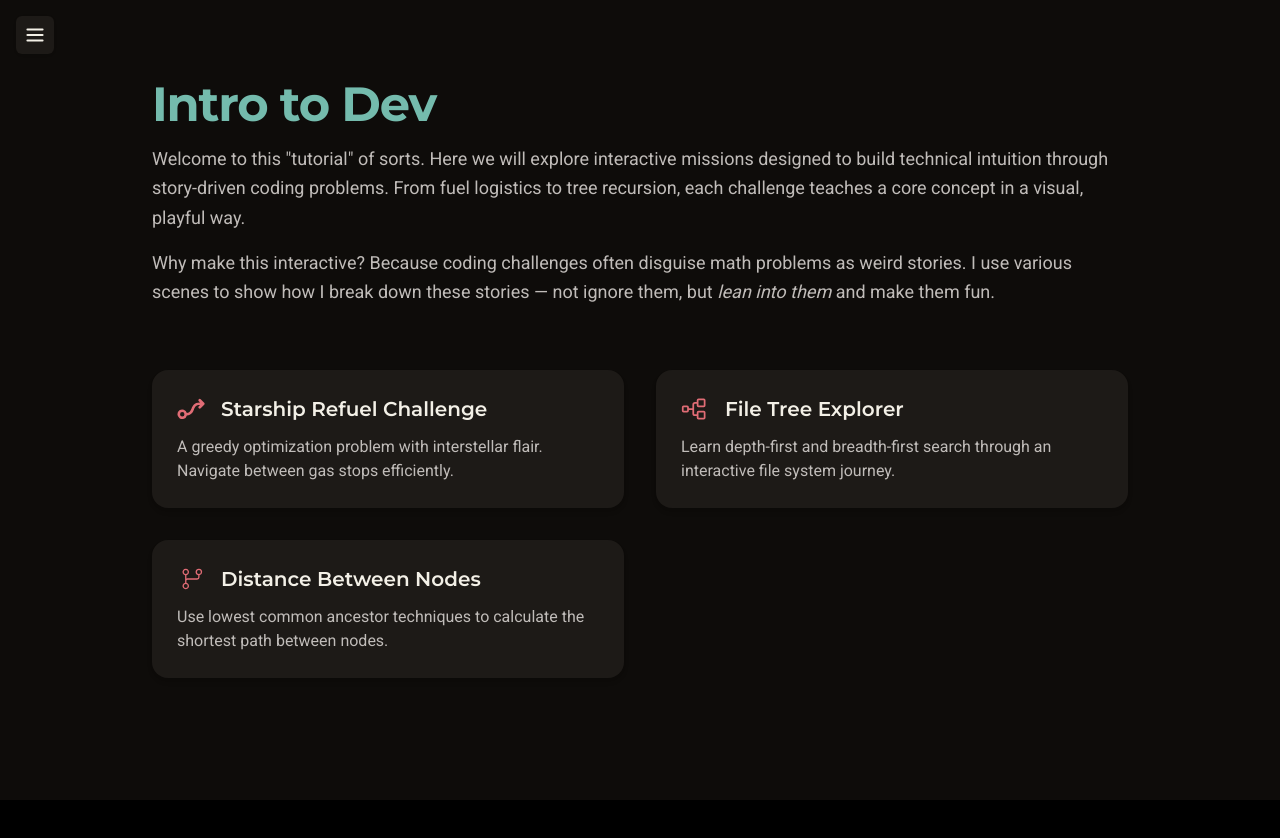
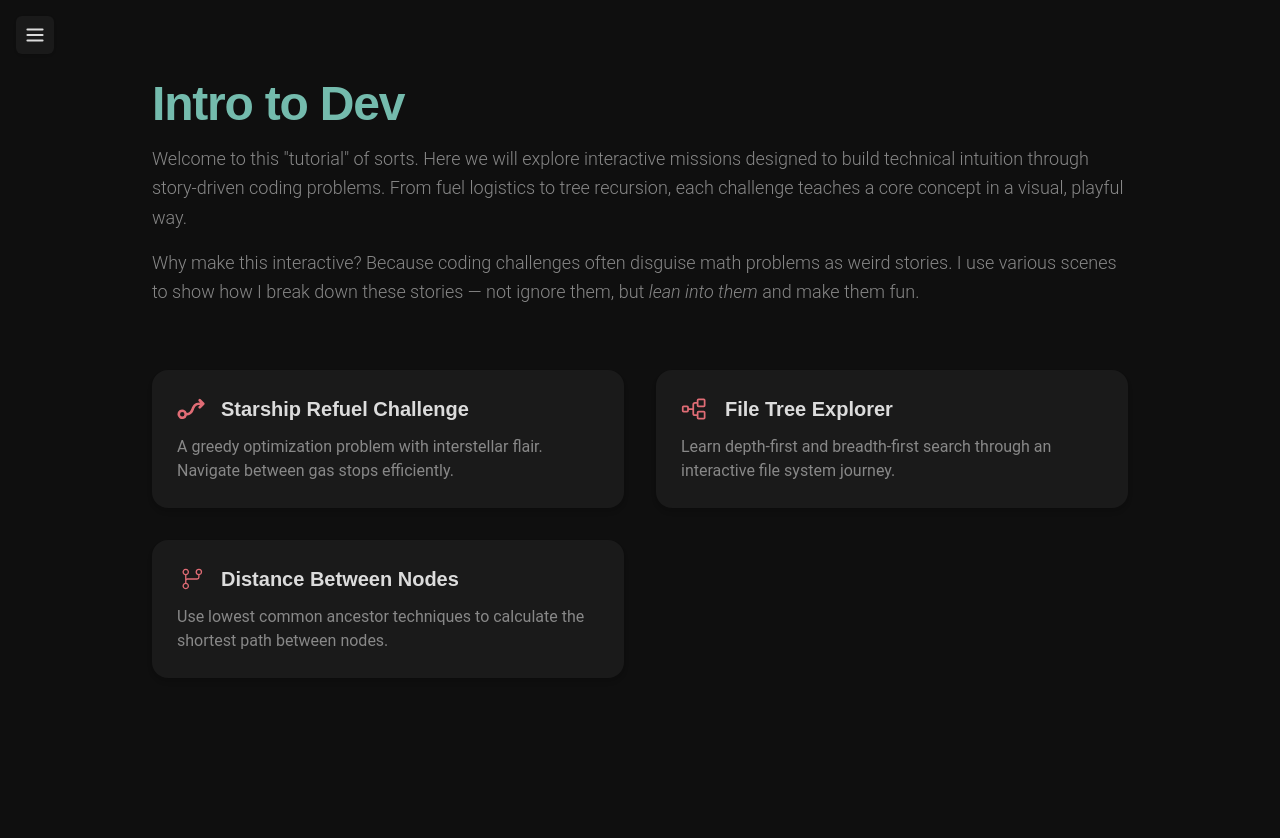
Before and after one commit to aftongauntlett/react-tutorial, a React (Vite) app: page / in a window 1280 px wide. Shown: the top 838 px of the page. Before the commit the page ends 800 px from the top, so only its background shows below. Built offline with nearby package versions, Linux system fonts and the light colour scheme.

Commit message:
Updating styling, installing packages

```diff
--- a/index.html
+++ b/index.html
@@ -4,7 +4,7 @@
     <meta charset="UTF-8" />
     <link rel="icon" href="/favicon.ico" />
     <link
-      href="https://fonts.googleapis.com/css2?family=Montserrat:wght@400;600;700&family=Roboto:wght@400;500&family=Orbitron:wght@400;600;700&display=swap"
+      href="https://fonts.googleapis.com/css2?family=Barlow+Condensed:wght@400;600&family=Oswald:wght@400;600;700&display=swap"
       rel="stylesheet"
     />
     <meta name="viewport" content="width=device-width, initial-scale=1.0" />
--- a/package.json
+++ b/package.json
@@ -3,6 +3,8 @@
   "version": "0.1.0",
   "private": true,
   "dependencies": {
+    "@react-spring/core": "^10.0.1",
+    "@react-spring/three": "^10.0.1",
     "@react-three/drei": "^10.3.0",
     "@react-three/fiber": "^9.1.2",
     "@testing-library/dom": "^10.4.0",
@@ -18,6 +20,7 @@
     "react-dom": "^19.1.0",
     "react-icons": "^5.5.0",
     "react-router-dom": "^7.6.2",
+    "react-syntax-highlighter": "^15.6.1",
     "three": "^0.177.0",
     "typescript": "^4.9.5",
     "web-vitals": "^2.1.4"
@@ -47,6 +50,7 @@
   },
   "devDependencies": {
     "@types/node": "^24.0.3",
+    "@types/react-syntax-highlighter": "^15.5.13",
     "@vitejs/plugin-react": "^4.5.2",
     "autoprefixer": "^10.4.21",
     "postcss": "^8.5.6",
--- a/src/index.css
+++ b/src/index.css
@@ -4,18 +4,19 @@
 
 html,
 body {
-  @apply bg-black text-white h-screen w-screen overflow-hidden;
+  @apply bg-black text-white min-h-screen w-full overflow-x-hidden;
 }
 
 :root,
 html.dark {
-  --color-background: #0e0c0a; /* very dark brown-black */
-  --color-surface: #1d1a17; /* warm dark surface */
-  --color-text: #f3f0e7; /* soft off-white */
-  --color-muted: #c0bcb9; /* faded parchment */
-  --color-line: #39342e; /* low-contrast divider */
-  --color-primary: #74bbad; /* warm teal (titles, headers) */
-  --color-accent: #e06c75; /* soft ember red (icons, links) */
+  --color-background: #0f0f0f;
+  --color-surface: #1a1a1a;
+  --color-text: #dcdcdc;
+  --color-muted: #888888;
+  --color-accent: #ffffff;
+  --color-line: #39342e;
+  --color-primary: #74bbad;
+  --color-accent: #e06c75;
 }
 
 html.light {
@@ -27,18 +28,3 @@ html.light {
   --color-primary: #277e91; /* rich teal (headers) */
   --color-accent: #b3564d; /* warm clay red (icons, links) */
 }
-
-@keyframes galaxyPulse {
-  0%,
-  100% {
-    background-position: 0% 50%;
-  }
-  50% {
-    background-position: 100% 50%;
-  }
-}
-
-.animate-galaxy {
-  background-size: 400% 400%;
-  animation: galaxyPulse 20s ease-in-out infinite;
-}
--- a/tailwind.config.js
+++ b/tailwind.config.js
@@ -8,7 +8,29 @@ export default {
         roboto: ['Roboto', 'sans-serif'],
         body: ['Roboto', 'sans-serif'],
         header: ['Montserrat', 'sans-serif'],
-        trek: ['Orbitron', 'sans-serif'],
+        pixel: ['"Press Start 2P"', 'monospace'],
+        mono: ['"IBM Plex Mono"', 'monospace'],
+        oswald: ['Oswald', 'sans-serif'],
+        barlow: ['"Barlow Condensed"', 'sans-serif'],
+      },
+      animation: {
+        'fade-in': 'fadeIn 0.7s ease-out forwards',
+        galaxy: 'galaxyPulse 20s ease-in-out infinite',
+        flicker: 'flicker 2s infinite',
+      },
+      keyframes: {
+        fadeIn: {
+          '0%': { opacity: '0', transform: 'translateY(12px)' },
+          '100%': { opacity: '1', transform: 'translateY(0)' },
+        },
+        galaxyPulse: {
+          '0%, 100%': { backgroundPosition: '0% 50%' },
+          '50%': { backgroundPosition: '100% 50%' },
+        },
+        flicker: {
+          '0%, 100%': { opacity: '1' },
+          '50%': { opacity: '0.9', transform: 'translateY(0.5px)' },
+        },
       },
     },
   },
--- a/tsconfig.json
+++ b/tsconfig.json
@@ -1,5 +1,6 @@
 {
   "compilerOptions": {
+    "types": ["@react-spring/three"],
     "target": "es5",
     "lib": ["dom", "dom.iterable", "esnext"],
     "allowJs": true,
```
Also changed, not shown: 1 other file (tests, documents, lock files or other folders).
